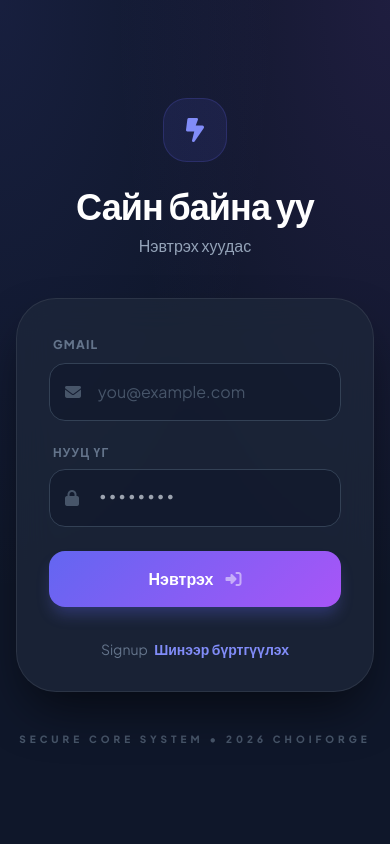
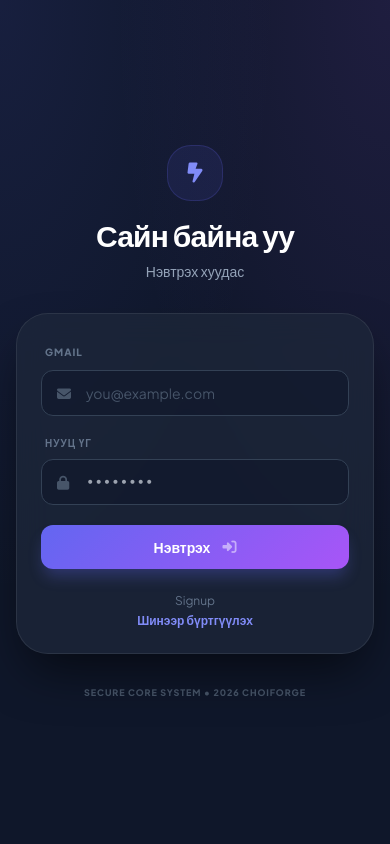
Before and after one commit to choigun0809A/FamilyTreeChoiForge, a Flask app: page /login in a window 390 px wide. Run offline with Flask 3, Linux system fonts and the light colour scheme; parts of the project's set-up code (start-up, migrations or seed data) failed here and were passed over; some libraries are stand-ins or nearby versions.

Commit message:
login visuals

```diff
--- a/templates/login.html
+++ b/templates/login.html
@@ -58,52 +58,52 @@
         }
     </style>
 </head>
-<body class="p-4">
-    <div class="max-w-md w-full">
-        <div class="text-center mb-10">
-            <div class="inline-flex items-center justify-center w-16 h-16 rounded-3xl bg-indigo-500/10 border border-indigo-500/20 mb-6 transition-transform hover:rotate-12">
-                <i class="fas fa-bolt-lightning text-2xl text-indigo-400"></i>
+<body class="p-4 overflow-x-hidden">
+    <div class="max-w-sm md:max-w-md w-full">
+        <div class="text-center mb-8 md:mb-10">
+            <div class="inline-flex items-center justify-center w-14 h-14 md:w-16 md:h-16 rounded-3xl bg-indigo-500/10 border border-indigo-500/20 mb-4 md:mb-6 transition-transform hover:rotate-12">
+                <i class="fas fa-bolt-lightning text-xl md:text-2xl text-indigo-400"></i>
             </div>
-            <h1 class="text-4xl font-extrabold text-white tracking-tight">Сайн байна уу</h1>
-            <p class="text-slate-400 mt-2 font-medium">Нэвтрэх хуудас</p>
+            <h1 class="text-3xl md:text-4xl font-extrabold text-white tracking-tight">Сайн байна уу</h1>
+            <p class="text-slate-400 mt-2 font-medium text-sm md:text-base">Нэвтрэх хуудас</p>
         </div>
 
-        <div class="glass-card rounded-[2.5rem] p-8 md:p-10 relative overflow-hidden">
-            <form id="loginForm" class="space-y-6">
+        <div class="glass-card rounded-[2rem] md:rounded-[2.5rem] p-6 md:p-10 relative overflow-hidden">
+            <form id="loginForm" class="space-y-5 md:space-y-6">
                 <div class="space-y-2">
-                    <label class="text-xs font-black uppercase tracking-widest text-slate-500 ml-1" for="email">
+                    <label class="text-[10px] md:text-xs font-black uppercase tracking-widest text-slate-500 ml-1" for="email">
                         Gmail
                     </label>
                     <div class="relative">
                         <span class="absolute left-4 top-1/2 -translate-y-1/2 text-slate-600">
-                            <i class="fas fa-envelope"></i>
+                            <i class="fas fa-envelope text-sm md:text-base"></i>
                         </span>
                         <input
                             type="email"
                             id="email"
                             required
                             placeholder="you@example.com"
-                            class="input-field w-full pl-12 pr-5 py-4 rounded-2xl outline-none placeholder:text-slate-600"
+                            class="input-field w-full pl-11 pr-4 py-3 md:py-4 rounded-xl md:rounded-2xl outline-none placeholder:text-slate-600 text-sm md:text-base"
                         >
                     </div>
                 </div>
 
                 <div class="space-y-2">
                     <div class="flex justify-between items-end px-1">
-                        <label class="text-xs font-black uppercase tracking-widest text-slate-500" for="password">
+                        <label class="text-[10px] md:text-xs font-black uppercase tracking-widest text-slate-500" for="password">
                             Нууц үг
                         </label>
                     </div>
                     <div class="relative">
                         <span class="absolute left-4 top-1/2 -translate-y-1/2 text-slate-600">
-                            <i class="fas fa-lock"></i>
+                            <i class="fas fa-lock text-sm md:text-base"></i>
                         </span>
                         <input
                             type="password"
                             id="password"
                             required
                             placeholder="••••••••"
-                            class="input-field w-full pl-12 pr-5 py-4 rounded-2xl outline-none font-mono"
+                            class="input-field w-full pl-11 pr-4 py-3 md:py-4 rounded-xl md:rounded-2xl outline-none font-mono text-sm md:text-base"
                         >
                     </div>
                 </div>
@@ -111,24 +111,24 @@
                 <button
                     type="submit"
                     id="submitBtn"
-                    class="nexus-btn w-full text-white font-bold py-4 rounded-2xl flex items-center justify-center gap-3 transition-all active:scale-[0.98]"
+                    class="nexus-btn w-full text-white font-bold py-3 md:py-4 rounded-xl md:rounded-2xl flex items-center justify-center gap-3 transition-all active:scale-[0.98] mt-2"
                 >
-                    <span id="btnText">Нэвтрэх</span>
-                    <i id="btnIcon" class="fas fa-sign-in-alt opacity-50"></i>
-                    <span id="loadingSpinner" class="hidden animate-spin h-5 w-5 border-2 border-white/30 border-t-white rounded-full"></span>
+                    <span id="btnText" class="text-sm md:text-base">Нэвтрэх</span>
+                    <i id="btnIcon" class="fas fa-sign-in-alt opacity-50 text-sm md:text-base"></i>
+                    <span id="loadingSpinner" class="hidden animate-spin h-4 w-4 md:h-5 md:w-5 border-2 border-white/30 border-t-white rounded-full"></span>
                 </button>
             </form>
 
-            <div class="mt-8 text-center">
-                <p class="text-sm text-slate-500">
-                    Signup
-                    <a href="/signup" class="text-indigo-400 hover:text-indigo-300 font-bold ml-1 transition-colors">Шинээр бүртгүүлэх</a>
+            <div class="mt-6 md:mt-8 text-center">
+                <p class="text-xs md:text-sm text-slate-500 flex flex-col md:inline-block items-center gap-1 md:gap-0">
+                    <span>Signup</span>
+                    <a href="/signup" class="text-indigo-400 hover:text-indigo-300 font-bold md:ml-1 transition-colors">Шинээр бүртгүүлэх</a>
                 </p>
             </div>
         </div>
 
-        <div class="text-center mt-10 space-y-3">
-            <p class="text-[10px] text-slate-600 font-black uppercase tracking-[0.4em]">
+        <div class="text-center mt-8 md:mt-10 space-y-3 px-2">
+            <p class="text-[9px] md:text-[10px] text-slate-600 font-black uppercase tracking-widest md:tracking-[0.4em]">
                 Secure Core System &bull; 2026 CHOIFORGE
             </p>
         </div>
```
